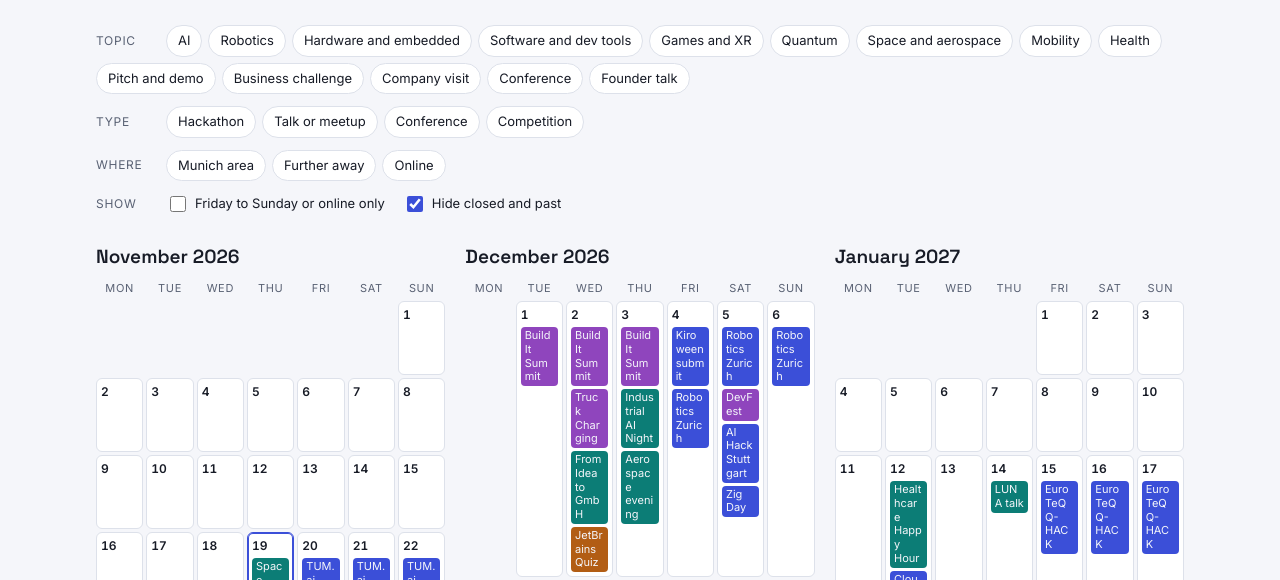
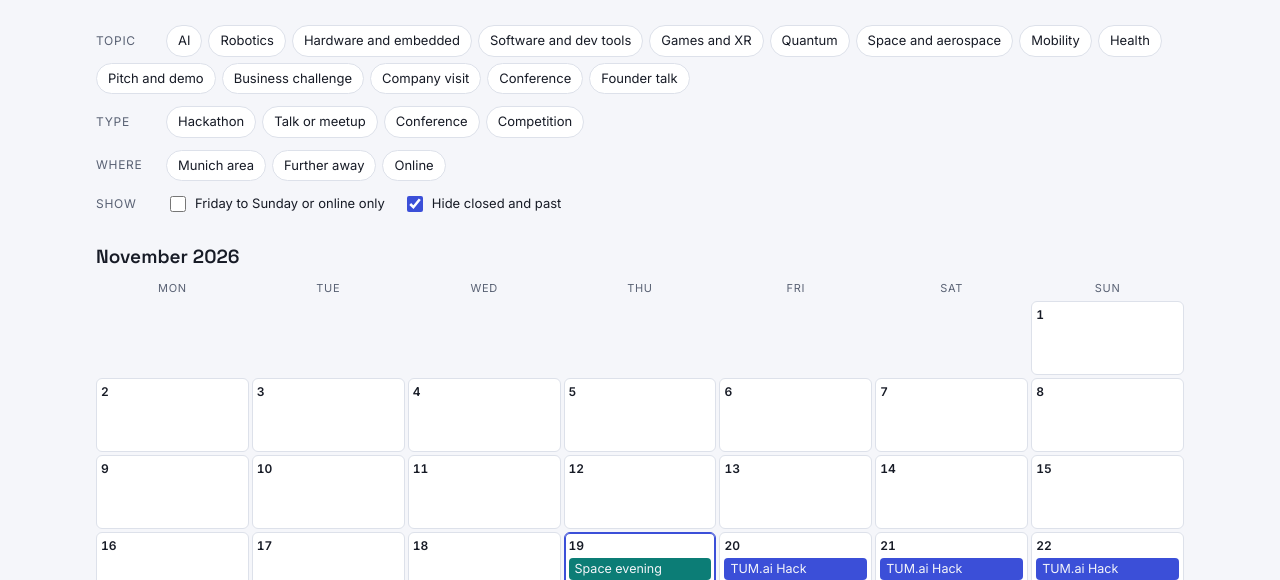
Before and after one commit to nrysho/munich-hackathon-calendar, a plain HTML site: page index.html in a window 1280 px wide. Shown: the part 149-729 px from the top of the page. Drawn offline with Linux system fonts and the light colour scheme.

Commit message:
Give each month the full page width on desktop
With four months side by side the day cells were too narrow for event
names. Stack the months so each day column is about three times wider.

Co-Authored-By: Claude Fable 5.2 <noreply@anthropic.com>

```diff
--- a/index.html
+++ b/index.html
@@ -58,7 +58,7 @@ header p { max-width: 68ch; }
 .check { display: inline-flex; gap: 6px; align-items: center; font-size: 13px; margin-right: 12px; cursor: pointer; }
 .check input { accent-color: var(--accent); width: 16px; height: 16px; }
 
-.months { display: grid; grid-template-columns: repeat(auto-fit, minmax(300px, 1fr)); gap: 20px; }
+.months { display: grid; grid-template-columns: minmax(0, 1fr); gap: 28px; }
 .month { min-width: 0; display: flex; flex-direction: column; gap: 8px; }
 .cal { display: grid; grid-template-columns: repeat(7, minmax(0, 1fr)); gap: 3px; }
 .dow { font-size: 11px; text-transform: uppercase; letter-spacing: .06em; color: var(--muted); text-align: center; padding-bottom: 2px; }
@@ -69,7 +69,7 @@ header p { max-width: 68ch; }
 .day.work .num { color: var(--muted); }
 .num { font-size: 12px; font-variant-numeric: tabular-nums; font-weight: 600; }
 .wd { display: none; }
-.cal button { font: inherit; font-size: 11px; line-height: 1.25; text-align: left; border: 0; border-radius: 4px; padding: 2px 4px;
+.cal button { font: inherit; font-size: 12.5px; line-height: 1.3; text-align: left; border: 0; border-radius: 4px; padding: 3px 6px;
   cursor: pointer; color: var(--bg); background: var(--tc); overflow-wrap: anywhere; }
 .cal button.dim { background: transparent; color: var(--off); box-shadow: inset 0 0 0 1px var(--line); text-decoration: line-through; }
 .t-hack { --tc: var(--hack); } .t-talk { --tc: var(--talk); } .t-conf { --tc: var(--conf); } .t-comp { --tc: var(--comp); }
```
